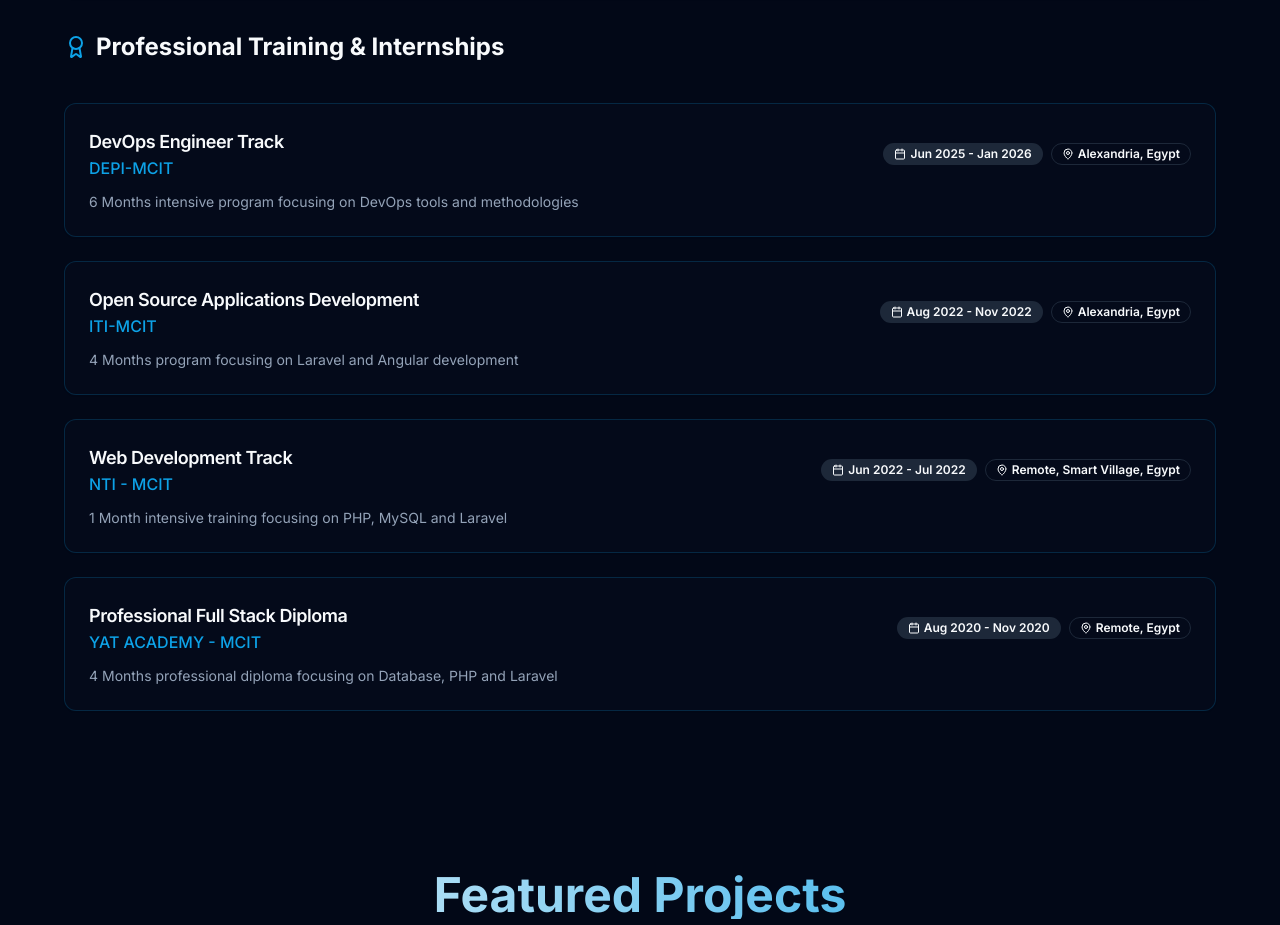
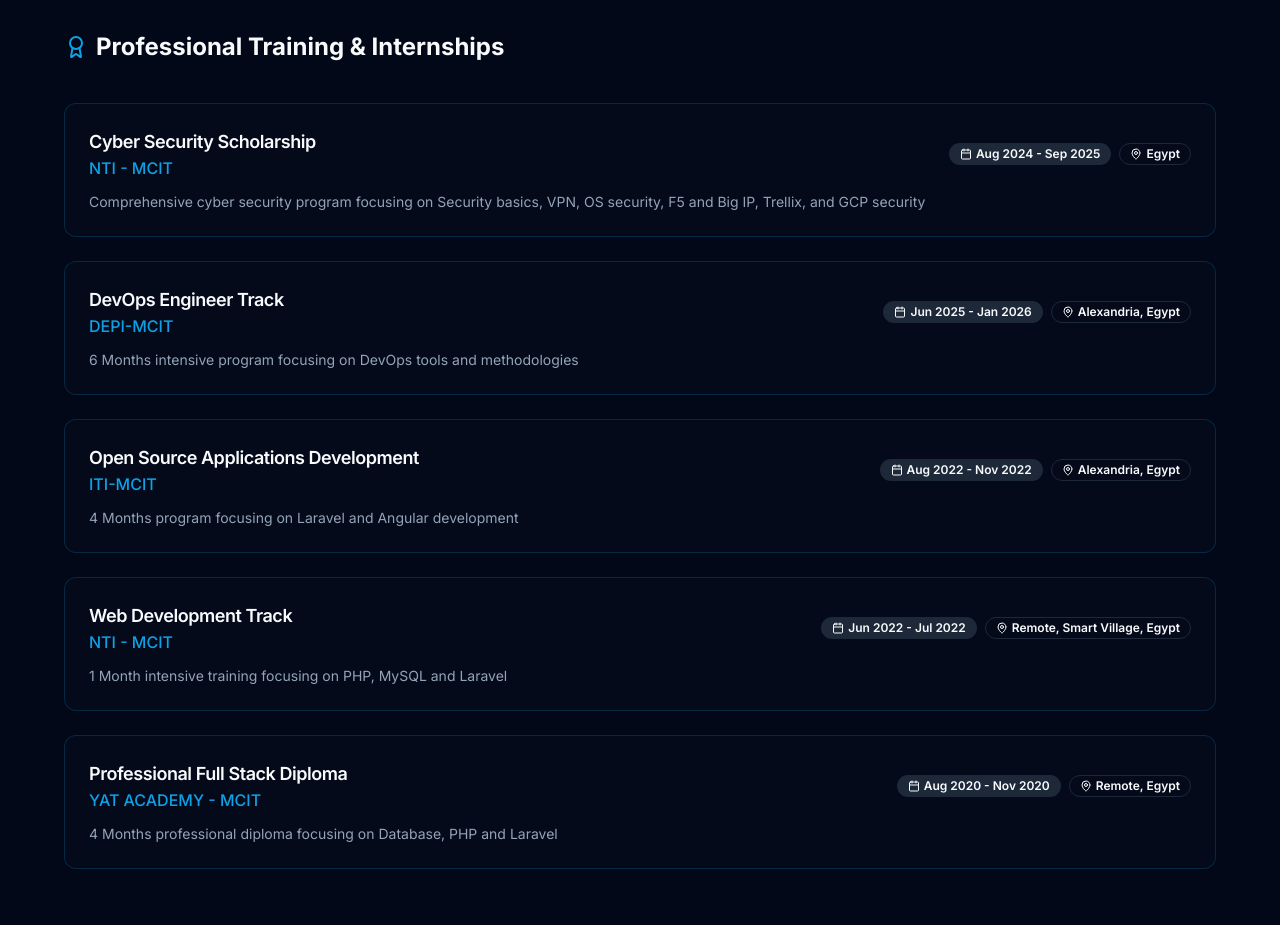
Before and after one commit to automated-repos/Marwa-Abdullah-Portfolio, a React (Vite) app: page / in a window 1280 px wide. Shown: the part 3146-4071 px from the top of the page. Built offline with nearby package versions, Linux system fonts and the light colour scheme.

Commit message:
Add NTI scholarship details

```diff
--- a/src/components/EducationSection.tsx
+++ b/src/components/EducationSection.tsx
@@ -57,6 +57,33 @@ const EducationSection = () => {
               <Award className="h-6 w-6 text-primary" />
               Professional Training & Internships
             </h3>
+
+            {/* NTI Cyber Security Scholarship */}
+            <Card className="border border-primary/20 hover:border-primary/30 transition-colors">
+              <CardHeader className="pb-3">
+                <div className="flex flex-col md:flex-row md:items-center gap-3">
+                  <div>
+                    <CardTitle className="text-lg text-foreground">Cyber Security Scholarship</CardTitle>
+                    <p className="text-primary font-medium">NTI - MCIT</p>
+                  </div>
+                  <div className="flex flex-wrap gap-2 md:ml-auto">
+                    <Badge variant="secondary" className="flex items-center gap-1">
+                      <Calendar className="h-3 w-3" />
+                      Aug 2024 - Sep 2025
+                    </Badge>
+                    <Badge variant="outline" className="flex items-center gap-1">
+                      <MapPin className="h-3 w-3" />
+                      Egypt
+                    </Badge>
+                  </div>
+                </div>
+              </CardHeader>
+              <CardContent className="pt-0">
+                <p className="text-muted-foreground text-sm">
+                  Comprehensive cyber security program focusing on Security basics, VPN, OS security, F5 and Big IP, Trellix, and GCP security
+                </p>
+              </CardContent>
+            </Card>
 
             {/* DEPI Internship */}
             <Card className="border border-primary/20 hover:border-primary/30 transition-colors">
```
